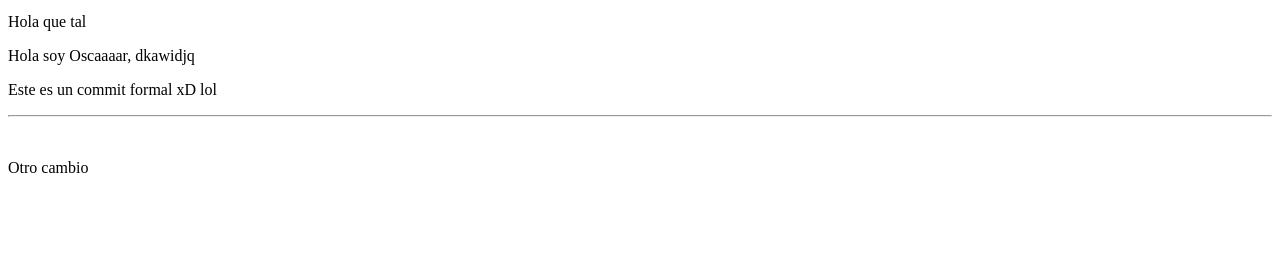
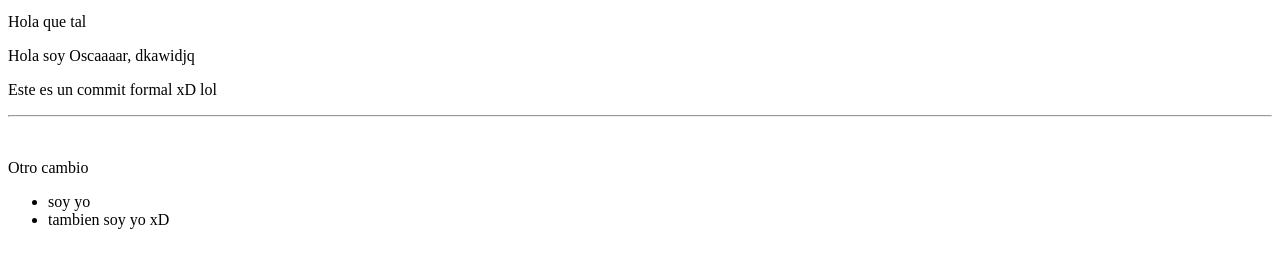
Before and after one commit to DasYerman/VS-Console-team-practice, a plain HTML site: page index.html in a window 1280 px wide. Shown: the part 101-368 px from the top of the page. Drawn offline with Linux system fonts and the light colour scheme.

Commit message:
Dos puntos de lista

```diff
--- a/index.html
+++ b/index.html
@@ -15,5 +15,9 @@
     <hr>
     <br>
     <p>Otro cambio</p>
+    <ul>
+        <li>soy yo</li>
+        <li>tambien soy yo xD</li>
+    </ul>
 </body>
 </html>
```
